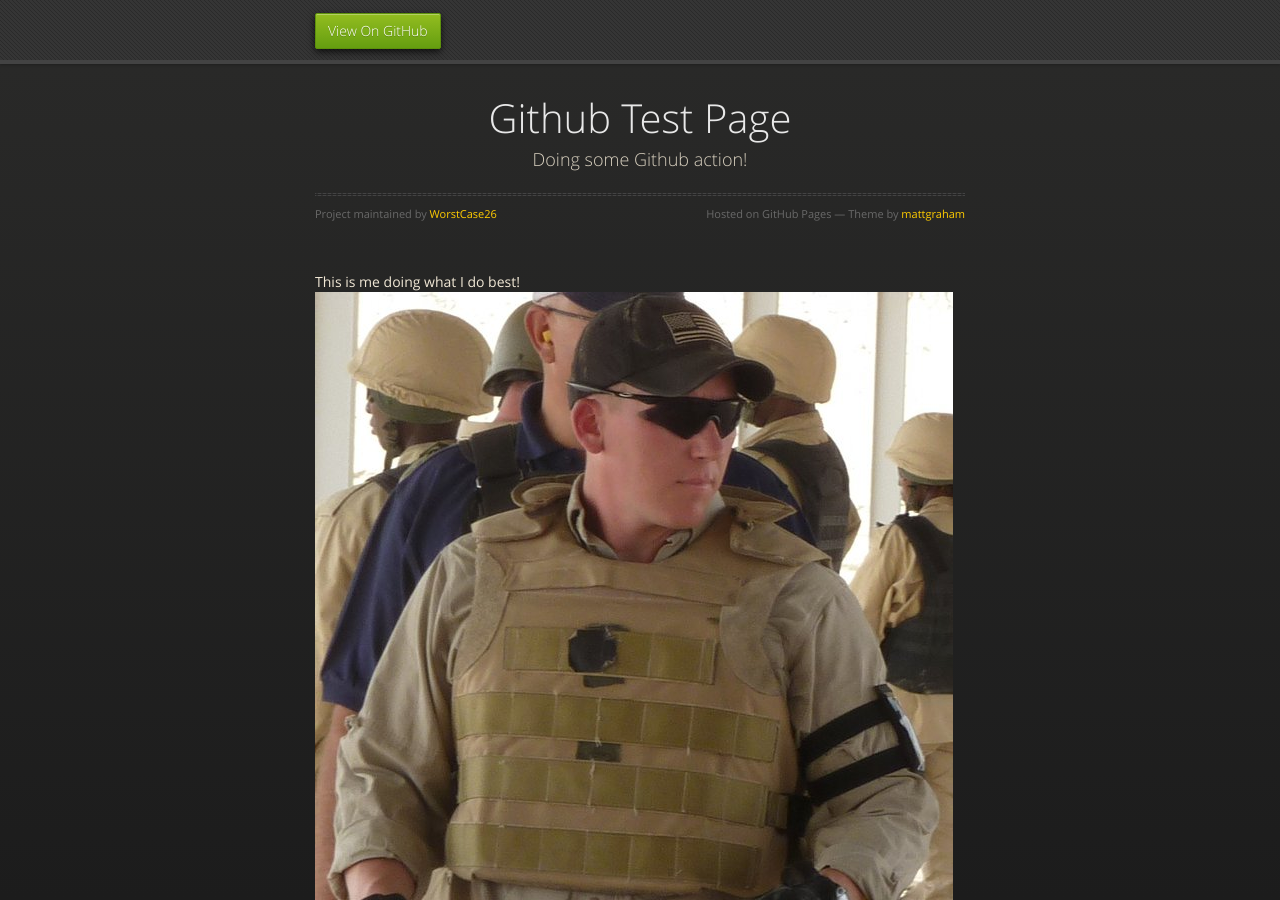
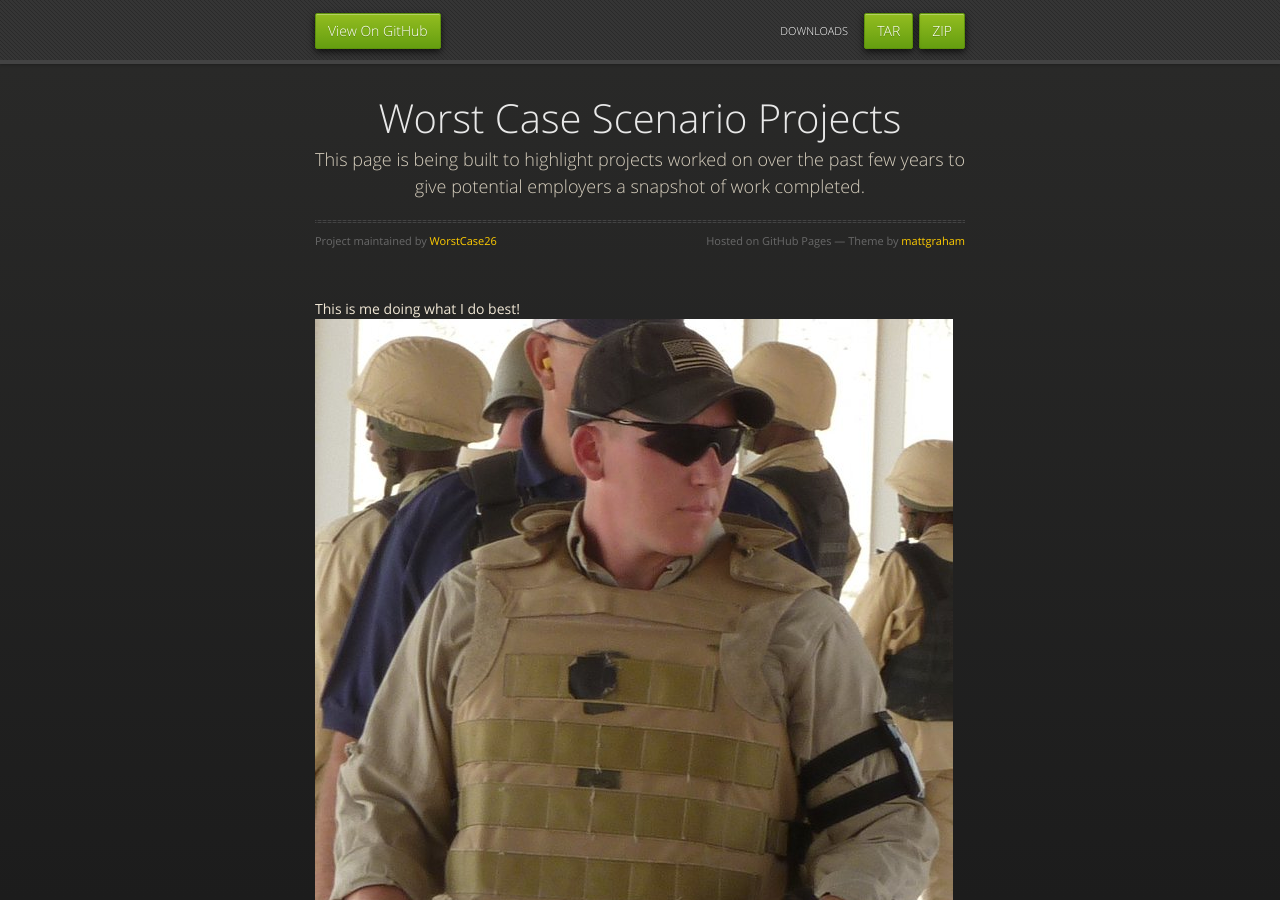
Before and after one commit to WorstCase26/WorstCase26.github.io, a Jekyll site: the page built from index.md, in a window 1280 px wide and 900 px high. Built offline with Jekyll 4.4.1, drawn with Linux system fonts in a browser that asks for light colours; our own code applies the rules of GitHub Pages for plain Markdown files.

Commit message:
Update _config.yml
Updating to reflect projects in the description.

```diff
--- a/_config.yml
+++ b/_config.yml
@@ -1,5 +1,5 @@
-title: Github Test Page
-description: Doing some Github action!
-show_downloads: false
+title: Worst Case Scenario Projects
+description: This page is being built to highlight projects worked on over the past few years to give potential employers a snapshot of work completed.
+show_downloads: true
 google_analytics:
 theme: jekyll-theme-midnight
```
